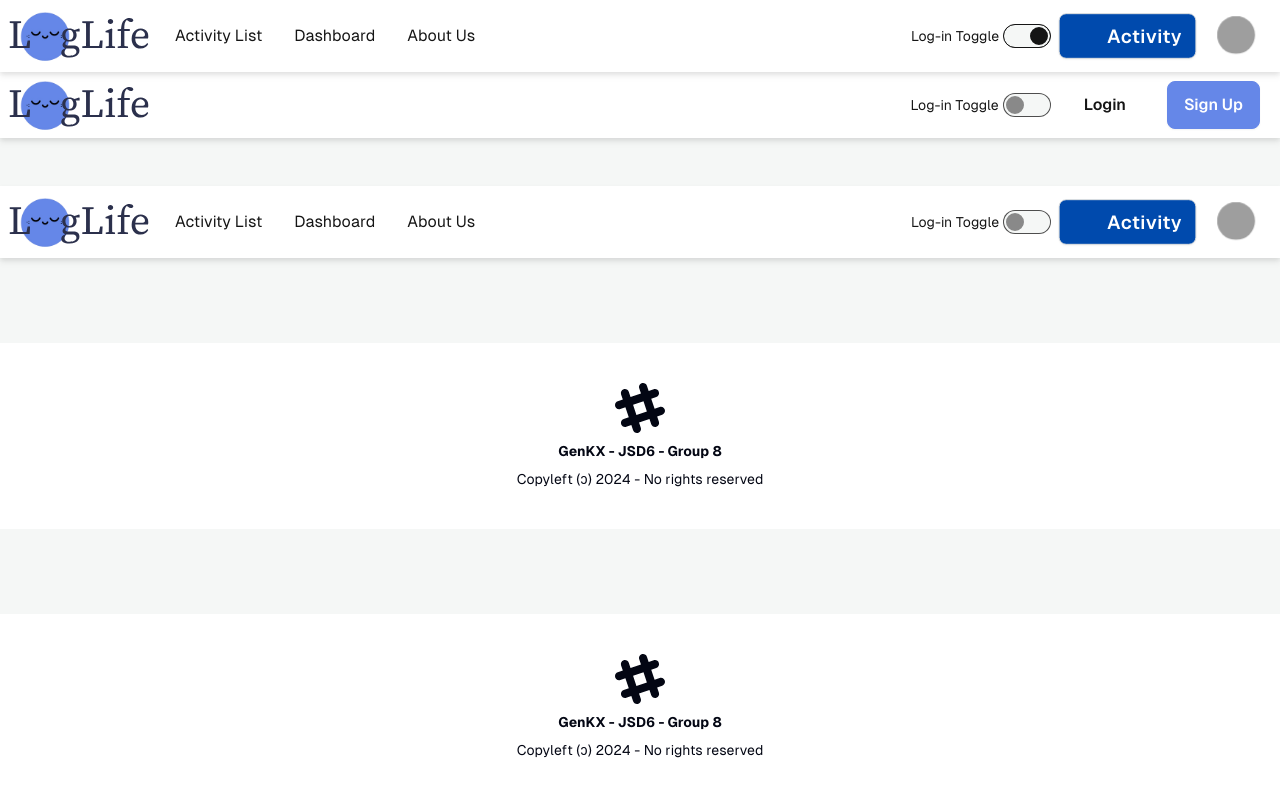
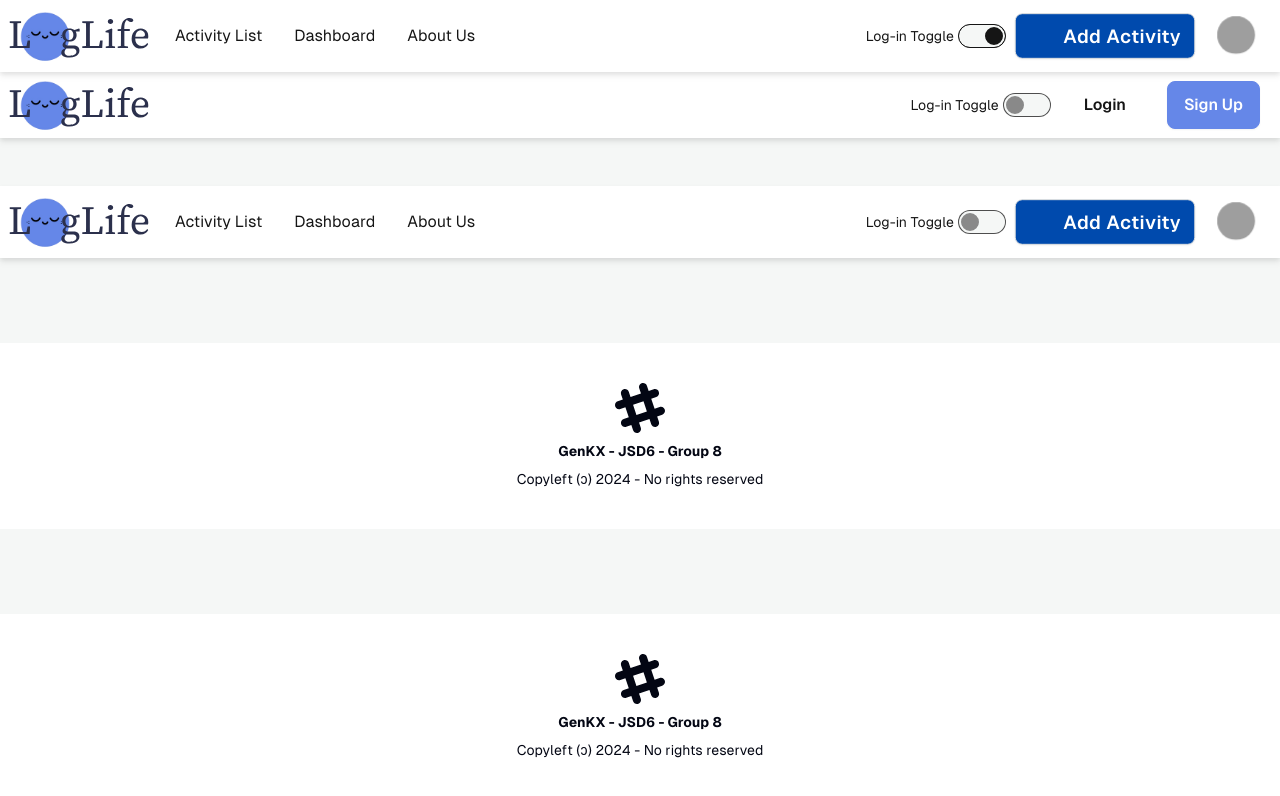
Before and after one commit to JSD6G8/frontend, a React (Vite) app: page /nav in a window 1280 px wide. Shown: the top 796 px of the page. Built offline with nearby package versions, Linux system fonts and the light colour scheme; grey boxes are pictures that could not be loaded.

Commit message:
style: Edit ui copy

```diff
--- a/src/components/AddButton.jsx
+++ b/src/components/AddButton.jsx
@@ -16,14 +16,14 @@ function AddActivityBtn() {
 
 export function AddButton() {
   return (
-    <div className="btn bg-[#004AAD] px-2 text-[1rem] font-medium tracking-wide text-white hover:bg-[#1357B8] md:px-[6px] md:py-[1px]">
+    <div className="btn h-12 bg-[#004AAD] px-2 text-[1rem] font-medium tracking-wide text-white hover:bg-[#1357B8] md:px-[6px] md:py-[1px]">
       <a href="/activities/create">
         <div className="flex">
           <span className="material-symbols-outlined text-4xl font-bold md:self-center">
             add
           </span>
           <p className="hidden self-center text-xl font-semibold md:inline-block md:p-2">
-            Activity
+            Add Activity
           </p>
         </div>
       </a>
```
